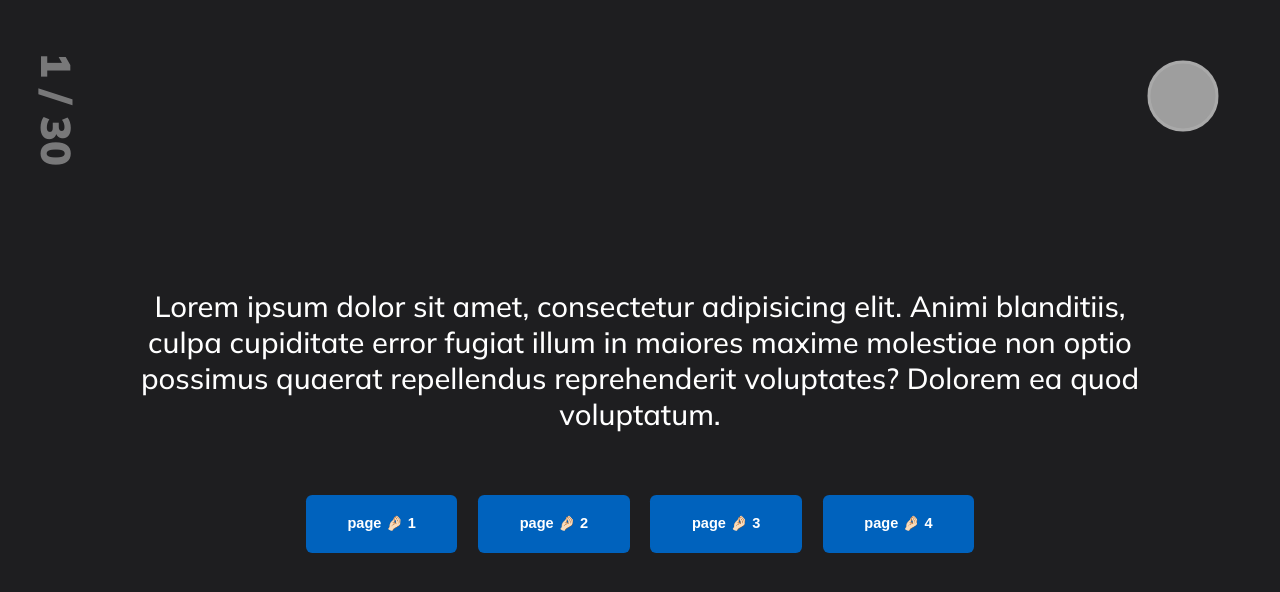
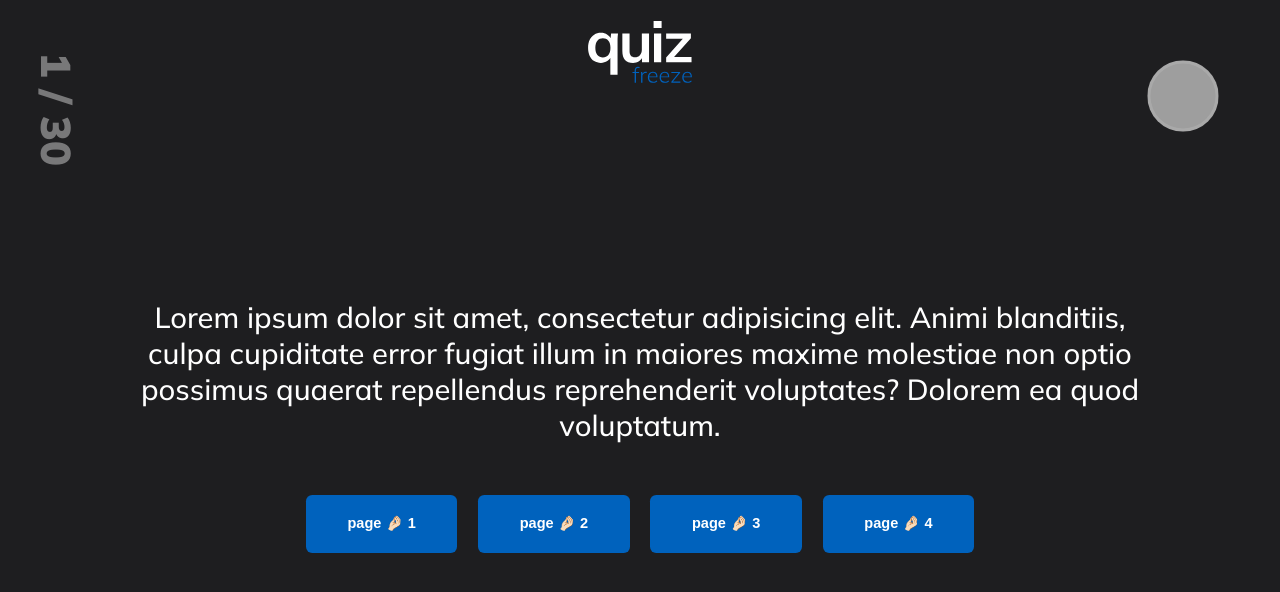
Before and after one commit to AdolfFosfor/quiz-freeze, a Nuxt app: page /quiz/1 in a window 1280 px wide. Shown: the top 592 px of the page. Built offline with nearby package versions, Linux system fonts and the light colour scheme; grey boxes are pictures that could not be loaded.

Commit message:
Bit Buy Commit 🫡

```diff
--- a/components/Atoms/Button.vue
+++ b/components/Atoms/Button.vue
@@ -2,7 +2,9 @@
   <button
     class="noSelect"
     :style="`${
-      $store.state.mobile ? 'font-size: calc(var(--index) * 1.1); width: 70vw' : 'font-size: calc(var(--index) * 0.7)'
+      $store.state.mobile
+        ? 'padding: calc(var(--index) * 2) calc(var(--index) * 2); font-size: calc(var(--index) * 1.1); border-radius: calc(var(--index) * 0.8); width: 70vw'
+        : 'padding: calc(var(--index) * 1) calc(var(--index) * 2); font-size: calc(var(--index) * 0.7); border-radius: calc(var(--index) * 0.3);'
     };`"
     @click="$emit('onClick', $event)"
   >
@@ -31,9 +33,6 @@
     font-weight: bold;
 
     background-color: var(--color-primary);
-    padding: calc(var(--index) * 1) calc(var(--index) * 2);
-
-    border-radius: calc(var(--index) * 0.3);
 
     transition: all 0.2s ease-in-out;
 
@@ -47,14 +46,4 @@
       transform: translateY(2px);
     }
   }
-
-  .link {
-    position: absolute;
-    top: 0;
-    left: 0;
-    z-index: 5;
-
-    width: 100%;
-    height: 100%;
-  }
 </style>
--- a/layouts/default.vue
+++ b/layouts/default.vue
@@ -1,10 +1,18 @@
 <template>
-  <Grid class="app" center-j center-i>
-    <Pagination v-if="$route.name === 'quiz-id'" />
-    <Account />
+  <div ref="app">
+    <Grid class="app" center-j center-i>
+      <Grid class="logo">
+        <nuxt-link to="/" class="link" />
 
-    <Nuxt />
-  </Grid>
+        <img src="/logo.svg" alt="Quiz Freeze" />
+      </Grid>
+
+      <Pagination v-if="$route.name === 'quiz-id'" />
+      <Account />
+
+      <Nuxt />
+    </Grid>
+  </div>
 </template>
 
 <script>
@@ -44,4 +52,15 @@
 
     padding-top: calc(var(--index) * 3);
   }
+
+  .logo {
+    position: absolute;
+    top: calc(var(--index) * 1);
+
+    width: calc(var(--index) * 5);
+
+    img {
+      width: 100%;
+    }
+  }
 </style>
--- a/nuxt.config.js
+++ b/nuxt.config.js
@@ -24,4 +24,24 @@ export default {
   modules: [],
 
   build: {},
+
+  pwa: {
+    icon: {
+      // source: 'static/pwa.png',
+    },
+    manifest: {
+      name: 'Quiz Freeze',
+      lang: 'ru',
+      short_name: 'quiz-freeze',
+      theme_color: '#0062bd',
+    },
+    meta: {
+      mobileAppIOS: true,
+    },
+  },
+
+  server: {
+    host: '0.0.0.0',
+    port: 3000,
+  },
 };
--- a/package.json
+++ b/package.json
@@ -9,6 +9,8 @@
     "generate": "nuxt generate"
   },
   "dependencies": {
+    "@nuxtjs/pwa": "^3.3.5",
+    "@nuxtjs/svg": "^0.2.0",
     "core-js": "^3.15.1",
     "nuxt": "^2.15.7",
     "sass": "^1.49.11",
--- a/pages/quiz/_id.vue
+++ b/pages/quiz/_id.vue
@@ -11,7 +11,7 @@
           v-for="(item, i) of 4"
           :key="i"
           :to="`/quiz/${item}`"
-          style="margin: calc(var(--index) * 1) calc(var(--index) * 0.5)"
+          style="margin: calc(var(--index) * 0.5) calc(var(--index) * 0.5)"
           @onClick="to(item)"
         >
           page 🤌🏻 {{ item }}
--- a/styles/main.scss
+++ b/styles/main.scss
@@ -46,3 +46,13 @@ input {
   -ms-user-select: none; /* Internet Explorer/Edge */
   user-select: none;
 }
+
+.link {
+  position: absolute;
+  top: 0;
+  left: 0;
+  z-index: 5;
+
+  width: 100%;
+  height: 100%;
+}
```
Also changed, not shown: static/logo.svg (added), 1 other file (tests, documents, lock files or other folders).
